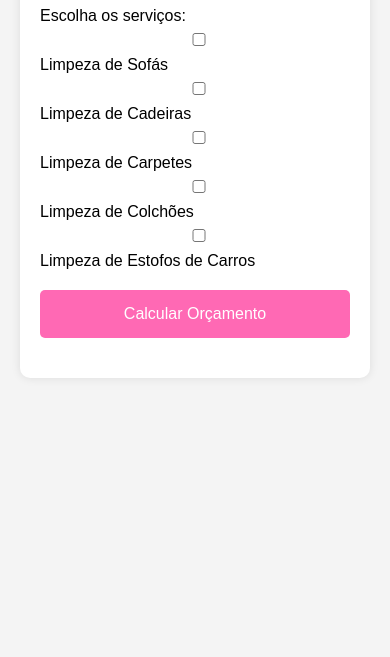
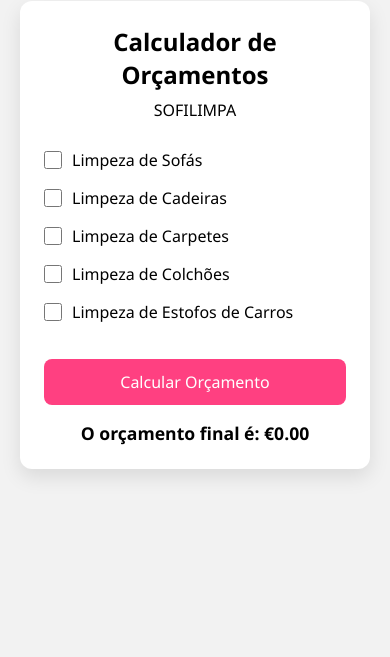
Before and after one commit to joaoMonteiro32/sofilimpa, a plain HTML site: page index.html in a window 390 px wide. Shown: the part 187-844 px from the top of the page. Drawn offline with Linux system fonts and the light colour scheme.

Commit message:
Ajuste visual para iPhone com layout moderno

```diff
--- a/index.html
+++ b/index.html
@@ -1,217 +1,119 @@
-
 <!DOCTYPE html>
 <html lang="pt">
 <head>
-    <meta charset="UTF-8">
-    <meta name="viewport" content="width=device-width, initial-scale=1.0">
-    <meta name="theme-color" content="#ff69b4">
-<title>Calculador de Orçamentos SOFILIMPA</title>
+  <meta charset="UTF-8" />
+  <meta name="viewport" content="width=device-width, initial-scale=1.0" />
+  <meta name="theme-color" content="#ff4081" />
+  <link rel="manifest" href="manifest.json" />
+  <title>Calculadora SOFILIMPA</title>
   <style>
+    * {
+      box-sizing: border-box;
+      margin: 0;
+      padding: 0;
+      font-family: 'Segoe UI', sans-serif;
+    }
+
     body {
-            font-family: Arial, sans-serif;
-            background-color: #f4f4f4;
-            margin: 0;
+      background-color: #f2f2f2;
+      display: flex;
+      align-items: center;
+      justify-content: center;
+      min-height: 100vh;
       padding: 20px;
     }
-        .container {
-            max-width: 600px;
-            margin: 0 auto;
-            padding: 20px;
-            background-color: white;
-            border-radius: 10px;
-            box-shadow: 0 0 10px rgba(0, 0, 0, 0.1);
+
+    .card {
+      background-color: #fff;
+      padding: 24px;
+      border-radius: 12px;
+      box-shadow: 0 8px 20px rgba(0, 0, 0, 0.1);
+      max-width: 420px;
+      width: 100%;
     }
+
     h1 {
+      font-size: 1.5rem;
+      font-weight: 700;
       text-align: center;
+      margin-bottom: 8px;
     }
-        .option-group {
-            margin: 20px 0;
+
+    h2 {
+      font-size: 1rem;
+      font-weight: 500;
+      text-align: center;
+      margin-bottom: 20px;
     }
+
+    .form-group {
+      margin-bottom: 12px;
+    }
+
     label {
-            display: block;
-            margin-bottom: 5px;
+      display: flex;
+      align-items: center;
+      gap: 10px;
+      font-size: 1rem;
+      padding: 8px 0;
     }
-        select, input, .checkbox-group {
-            width: 100%;
-            margin-bottom: 10px;
+
+    input[type="checkbox"] {
+      width: 18px;
+      height: 18px;
     }
-        input[type="checkbox"] {
-            margin-right: 10px;
-        }
+
     button {
-            width: 100%;
-            padding: 15px;
-            background-color: #ff69b4;
+      background-color: #ff4081;
       color: white;
       border: none;
-            border-radius: 5px;
-            font-size: 16px;
+      border-radius: 8px;
+      padding: 12px;
+      font-size: 1rem;
       cursor: pointer;
+      width: 100%;
+      margin-top: 16px;
+      transition: background 0.2s ease-in-out;
     }
+
     button:hover {
-            background-color: #ff1493;
+      background-color: #e73370;
     }
-        .result {
-            margin-top: 20px;
-            font-size: 18px;
+
+    .resultado {
       text-align: center;
-        }
-        .hidden {
-            display: none;
-        }
-        .noscript-warning {
-            color: red;
-            text-align: center;
-            font-weight: bold;
+      margin-top: 16px;
+      font-weight: 600;
+      font-size: 1.1rem;
     }
   </style>
+</head>
+<body>
+  <div class="card">
+    <h1>Calculador de Orçamentos</h1>
+    <h2>SOFILIMPA</h2>
 
-    <link rel="manifest" href="manifest.json">
-    <script>
-    if ('serviceWorker' in navigator) {
-        window.addEventListener('load', () => {
-            navigator.serviceWorker.register('service-worker.js')
-                .then(reg => console.log('Service Worker registado:', reg.scope))
-                .catch(err => console.log('Erro no Service Worker:', err));
-        });
-    }
-    </script>
-    </head>
-
-<body>
-
-<noscript>
-    <div class="noscript-warning">Este site requer JavaScript para funcionar corretamente.</div>
-</noscript>
-
-<div class="container">
-    <h1>Calculador de Orçamentos SOFILIMPA</h1>
-
-    <div class="option-group">
-        <label>Escolha os serviços:</label>
-        <div class="checkbox-group" id="checkboxes">
-            <label><input type="checkbox" name="servico" value="sofas"> Limpeza de Sofás</label>
-            <label><input type="checkbox" name="servico" value="cadeiras"> Limpeza de Cadeiras</label>
-            <label><input type="checkbox" name="servico" value="carpetes"> Limpeza de Carpetes</label>
-            <label><input type="checkbox" name="servico" value="colchoes"> Limpeza de Colchões</label>
-            <label><input type="checkbox" name="servico" value="estofosCarros"> Limpeza de Estofos de Carros</label>
-        </div>
+    <div class="form-group">
+      <label><input type="checkbox" value="25"> Limpeza de Sofás</label>
+      <label><input type="checkbox" value="10"> Limpeza de Cadeiras</label>
+      <label><input type="checkbox" value="15"> Limpeza de Carpetes</label>
+      <label><input type="checkbox" value="20"> Limpeza de Colchões</label>
+      <label><input type="checkbox" value="30"> Limpeza de Estofos de Carros</label>
     </div>
 
-    <div class="option-group hidden" id="sofasGroup">
-        <label for="tipoSofa">Tipo de Sofá:</label>
-        <select id="tipoSofa">
-            <option value="1lugar">1 Lugar - €20</option>
-            <option value="2lugares">2 Lugares - €40</option>
-            <option value="3lugares">3 Lugares - €50</option>
-            <option value="2lugaresChaise">2 Lugares com Chaise Longue - €55</option>
-            <option value="3lugaresChaise">3 Lugares com Chaise Longue - €70</option>
-        </select>
-    </div>
-
-    <div class="option-group hidden" id="cadeirasGroup">
-        <label for="quantidadeCadeiras">Quantidade de Cadeiras:</label>
-        <input type="number" id="quantidadeCadeiras" value="1" min="1">
-    </div>
-
-    <div class="option-group hidden" id="carpetesGroup">
-        <label for="quantidadeCarpetes">Quantidade de Carpetes:</label>
-        <input type="number" id="quantidadeCarpetes" value="1" min="1">
-        <label for="metrosCarpetes">Metros Quadrados por Carpete:</label>
-        <input type="number" id="metrosCarpetes" value="0" min="1">
-    </div>
-
-    <div class="option-group hidden" id="colchoesGroup">
-        <label for="tipoColchao">Tipo de Colchão:</label>
-        <select id="tipoColchao">
-            <option value="infantoJuvenil">Infanto juvenil - €20</option>
-            <option value="solteiro">Cama de solteiro - €25</option>
-            <option value="casal">Cama de casal - €40</option>
-        </select>
-    </div>
-
-    <div class="option-group hidden" id="estofosCarrosGroup">
-        <label for="tipoCarro">Tipo de Veículo:</label>
-        <select id="tipoCarro">
-            <option value="carro">Carro - €30</option>
-            <option value="carrinha">Carrinha - €20</option>
-        </select>
-    </div>
-
-    <button onclick="calcularOrcamento()">Calcular Orçamento</button>
-
-    <div class="result" id="resultado"></div>
+    <button onclick="calcular()">Calcular Orçamento</button>
+    <div class="resultado" id="resultado">O orçamento final é: €0.00</div>
   </div>
 
   <script>
-    function mostrarCampos() {
-        const checkboxes = document.querySelectorAll('input[name="servico"]:checked');
-        const selecionados = Array.from(checkboxes).map(cb => cb.value);
-
-        const grupos = {
-            'sofas': 'sofasGroup',
-            'cadeiras': 'cadeirasGroup',
-            'carpetes': 'carpetesGroup',
-            'colchoes': 'colchoesGroup',
-            'estofosCarros': 'estofosCarrosGroup'
-        };
-
-        for (let grupo in grupos) {
-            document.getElementById(grupos[grupo]).classList.add('hidden');
+    function calcular() {
+      const checkboxes = document.querySelectorAll('input[type="checkbox"]');
+      let total = 0;
+      checkboxes.forEach(c => {
+        if (c.checked) total += parseFloat(c.value);
+      });
+      document.getElementById("resultado").innerText = "O orçamento final é: €" + total.toFixed(2);
     }
-
-        selecionados.forEach(servico => {
-            document.getElementById(grupos[servico]).classList.remove('hidden');
-        });
-    }
-
-    function calcularOrcamento() {
-        const checkboxes = document.querySelectorAll('input[name="servico"]:checked');
-        const selecionados = Array.from(checkboxes).map(cb => cb.value);
-        let total = 0;
-
-        selecionados.forEach(servico => {
-            switch (servico) {
-                case 'sofas':
-                    const tipoSofa = document.getElementById('tipoSofa').value;
-                    switch (tipoSofa) {
-                        case '1lugar': total += 20; break;
-                        case '2lugares': total += 40; break;
-                        case '3lugares': total += 50; break;
-                        case '2lugaresChaise': total += 55; break;
-                        case '3lugaresChaise': total += 70; break;
-                    }
-                    break;
-                case 'cadeiras':
-                    const quantidadeCadeiras = parseInt(document.getElementById('quantidadeCadeiras').value);
-                    total += 8.5 * quantidadeCadeiras;
-                    break;
-                case 'carpetes':
-                    const quantidadeCarpetes = parseInt(document.getElementById('quantidadeCarpetes').value);
-                    const metrosCarpetes = parseInt(document.getElementById('metrosCarpetes').value);
-                    total += 6 * metrosCarpetes * quantidadeCarpetes;
-                    break;
-                case 'colchoes':
-                    const tipoColchao = document.getElementById('tipoColchao').value;
-                    switch (tipoColchao) {
-                        case 'infantoJuvenil': total += 20; break;
-                        case 'solteiro': total += 25; break;
-                        case 'casal': total += 40; break;
-                    }
-                    break;
-                case 'estofosCarros':
-                    const tipoCarro = document.getElementById('tipoCarro').value;
-                    total += (tipoCarro === 'carro') ? 30 : 20;
-                    break;
-            }
-        });
-
-        document.getElementById('resultado').innerText = `O orçamento final é: €${total.toFixed(2)}`;
-    }
-
-    // Garantir compatibilidade com iPhone: escutar clicks diretamente
-    document.getElementById('checkboxes').addEventListener('click', mostrarCampos);
   </script>
-
 </body>
 </html>
```
Lines whose indentation alone changed are shown as unchanged.
